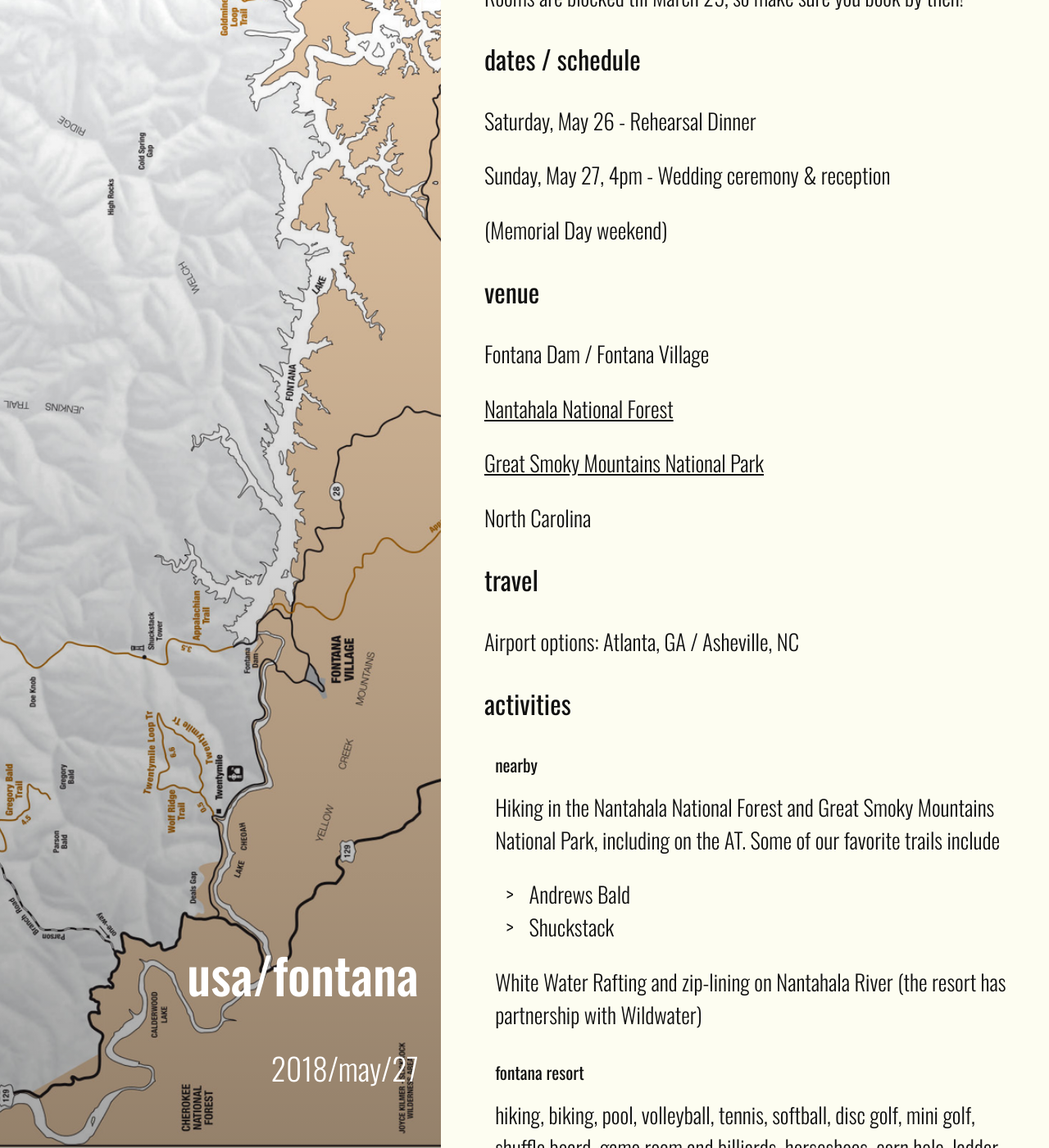
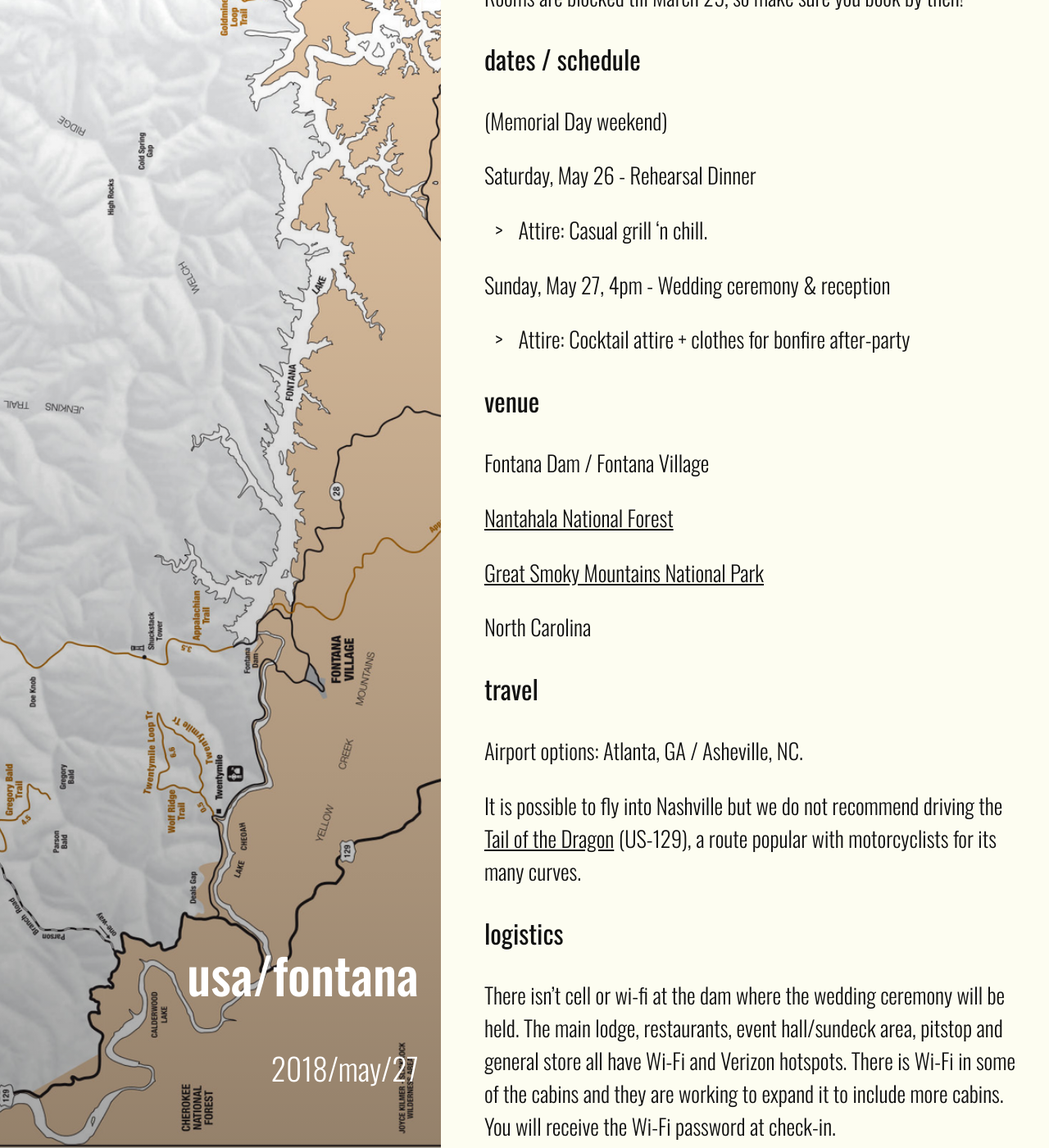
Before and after one commit to french-cherian/french-cherian.github.io, a Jekyll site: the page built from 2-usa.md, in a window 1280 px wide and 1400 px high, scrolled down 825 px. Shown: the whole window at 82% size. Built offline with Jekyll 4.4.1, drawn with Linux system fonts in a browser that asks for light colours; some of the changed text lies outside the part shown.

Commit message:
Update more logistics

```diff
--- a/2-usa.md
+++ b/2-usa.md
@@ -25,11 +25,14 @@
 Rooms are blocked till March 25, so make sure you book by then!
 
 ### dates / schedule
+(Memorial Day weekend)
+
 Saturday, May 26 - Rehearsal Dinner
+- Attire: Casual grill 'n chill.
 
 Sunday, May 27, 4pm - Wedding ceremony & reception
+- Attire: Cocktail attire + clothes for bonfire after-party
 
-(Memorial Day weekend)
 
 ### venue
 Fontana Dam / Fontana Village
@@ -41,7 +44,15 @@
 North Carolina
 
 ### travel
-Airport options: Atlanta, GA / Asheville, NC
+Airport options: Atlanta, GA / Asheville, NC.
+
+It is possible to fly into Nashville but we do not recommend driving the [Tail of the Dragon](https://tailofthedragon.com/details/) (US-129), a route popular with motorcyclists for its many curves.
+
+### logistics
+
+There isn't cell or wi-fi at the dam where the wedding ceremony will be held. The main lodge, restaurants, event hall/sundeck area, pitstop and general store all have Wi-Fi and Verizon hotspots. There is Wi-Fi in some of the cabins and they are working to expand it to include more cabins. You will receive the Wi-Fi password at check-in.
+
+We will have a bonfire on _both_ nights! Come prepared with clothes you can get smoky in.
 
 ### activities
 
@@ -51,7 +62,6 @@
 Hiking in the Nantahala National Forest and Great Smoky Mountains National Park, including on the AT. Some of our favorite trails include
 - Andrews Bald
 - Shuckstack
-
 
 White Water Rafting and zip-lining on Nantahala River (the resort has partnership with Wildwater)
 
```
